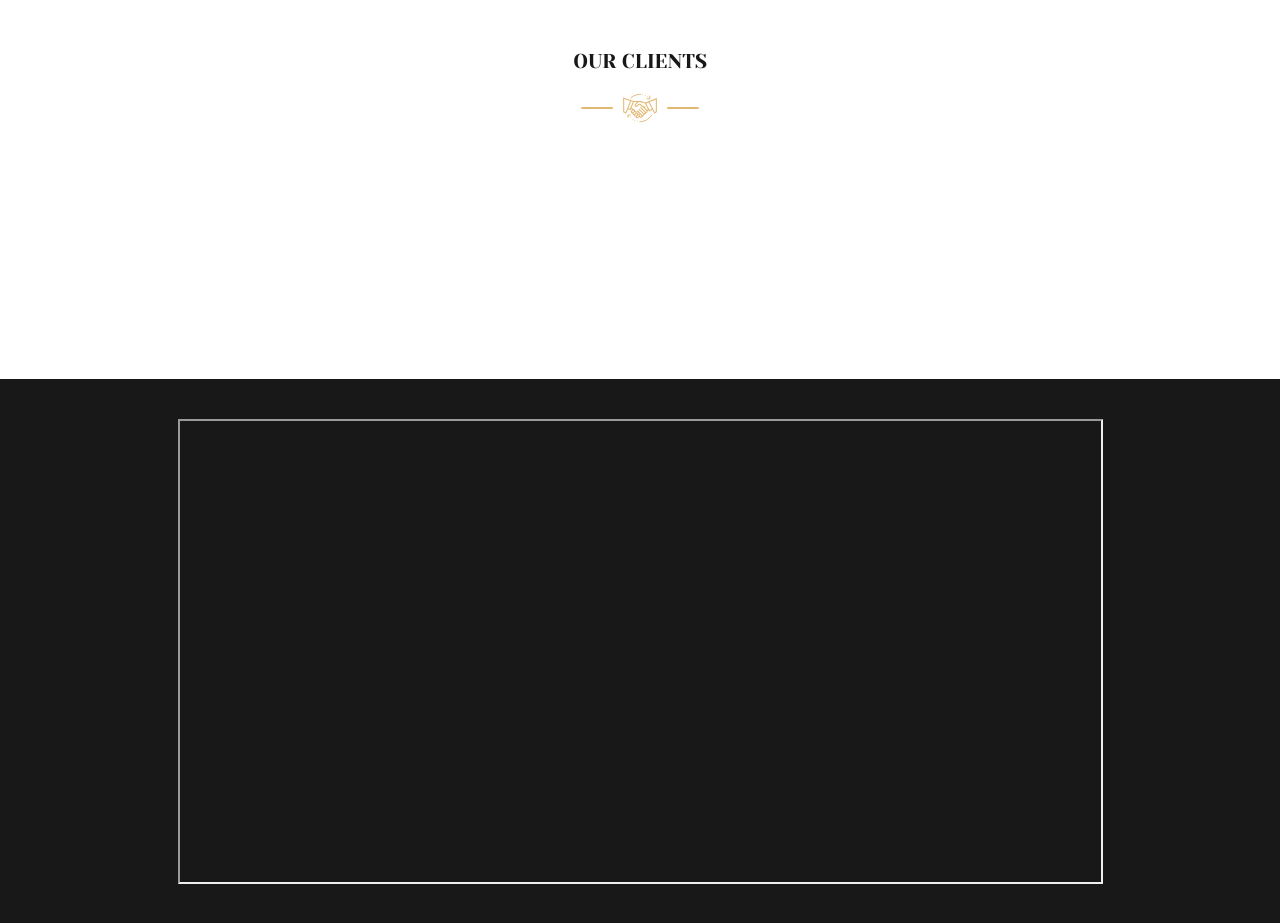
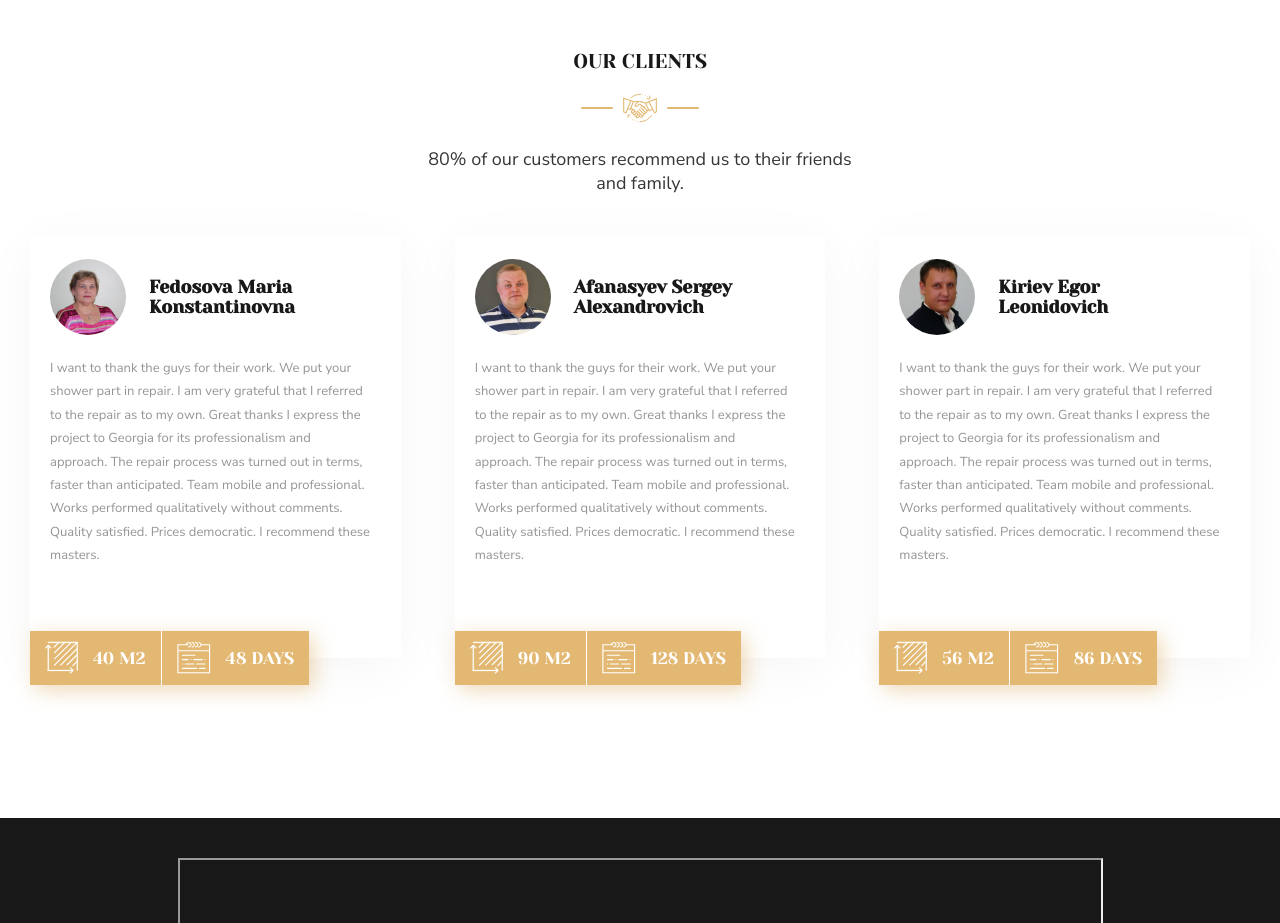
Before and after one commit to Vaycheslav2020/SF-landing_page, a plain HTML site: page index.html in a window 1280 px wide. Shown: the part 5320-6243 px from the top of the page. Drawn offline with Linux system fonts and the light colour scheme.

Commit message:
layout our client block

```diff
--- a/css/style.css
+++ b/css/style.css
@@ -609,7 +609,8 @@ input[type="number"]::-webkit-inner-spin-button {
 
 .help-save,
 .leave-request,
-.gallery {
+.gallery,
+.our-clients {
   display: none;
 }
 
@@ -1109,4 +1110,85 @@ input[type="number"]::-webkit-inner-spin-button {
     display: block;
     padding: 110px 0 160px;
   }
+
+  .our-clients__text {
+    width: 450px;
+    margin: 24px auto 0;
+    text-align: center;
+    color: #363636;
+  }
+
+  .reviews-wrapper {
+    margin-top: 40px;
+    display: flex;
+  }
+
+  .card {
+    background: #ffffff;
+    box-shadow: 0px 10px 50px rgba(0, 0, 0, 0.04);
+    padding: 24px 30px 90px 20px;
+    position: relative;
+    margin-right: 54px;
+  }
+
+  .card:last-child {
+    margin-right: 0;
+  }
+
+  .card__head {
+    display: flex;
+    align-items: center;
+    margin-bottom: 22px;
+  }
+
+  .card__client-photo {
+    width: 76px;
+    height: 76px;
+    border-radius: 50%;
+    margin-right: 23px;
+  }
+
+  .card__name {
+    font-size: 18px;
+    color: #181818;
+  }
+
+  .card-description {
+    font-size: 13px;
+    line-height: 180%;
+    color: #959595;
+    text-align: left;
+  }
+
+  .card-parameters {
+    height: 54px;
+    display: flex;
+    align-items: center;
+    position: absolute;
+    left: 0;
+    bottom: -27px;
+    background: #e3b873;
+    box-shadow: 5px 5px 20px rgba(227, 184, 115, 0.5);
+  }
+
+  .card-parameters__block {
+    height: 100%;
+    padding: 0 15px;
+    display: flex;
+    align-items: center;
+  }
+
+  .card-parameters__block.__square {
+    border-right: 0.75px solid #ffffff;
+  }
+
+  .card-parameters__icon {
+    margin-right: 15px;
+  }
+
+  .card-parameters__block span {
+    font-family: "Yeseva One";
+    font-size: 17px;
+    text-transform: uppercase;
+  }
 }
--- a/index.html
+++ b/index.html
@@ -412,29 +412,107 @@
         <div class="container">
           <h2 class="subtitle text-black">our clients</h2>
           <figure class="subtitle__icon">
-            <img src="./images/icons/handshake.svg" alt="subtitle icon handshake">
+            <img
+              src="./images/icons/handshake.svg"
+              alt="subtitle icon handshake"
+            />
           </figure>
-          <p>80% of our customers recommend us to their
-            friends and family.</p>
+          <p class="our-clients__text">80% of our customers recommend us to their friends and family.</p>
 
           <div class="reviews-wrapper">
             <div class="card">
-            <div class="card__name">
-              <img src="" alt="" class="card__client-photo">
+              <div class="card__head">
+                <img
+                  src="./images/client-1.jpg"
+                  alt="client photo"
+                  class="card__client-photo"
+                />
+                <h4 class="card__name">
+                  Fedosova Maria <br />
+                  Konstantinovna
+                </h4>
               </div>
-            <p></p>
+              <p class="card-description">
+                I want to thank the guys for their work. We put your shower part
+                in repair. I am very grateful that I referred to the repair as
+                to my own. Great thanks I express the project to Georgia for its
+                professionalism and approach. The repair process was turned out
+                in terms, faster than anticipated. Team mobile and professional.
+                Works performed qualitatively without comments. Quality
+                satisfied. Prices democratic. I recommend these masters.
+              </p>
+              <div class="card-parameters">
+                <div class="card-parameters__block __square">
+                  <img src="./images/icons/square.svg" alt="square icon" class="card-parameters__icon">
+                  <span>40 m2</span>
+                </div>
+                <div class="card-parameters__block">
+                  <img src="./images/icons/notes.svg" alt="notes icon" class="card-parameters__icon">
+                  <span>48 DAYS</span>
+                </div>
+              </div>
             </div>
             <div class="card">
-            <div class="card__name">
-              <img src="" alt="" class="card__client-photo">
+              <div class="card__head">
+                <img
+                  src="./images/client-2.jpg"
+                  alt="client photo"
+                  class="card__client-photo"
+                />
+                <h4 class="card__name">
+                  Afanasyev Sergey <br> Alexandrovich
+                </h4>
               </div>
-            <p></p>
+              <p class="card-description">
+                I want to thank the guys for their work. We put your shower part
+                in repair. I am very grateful that I referred to the repair as
+                to my own. Great thanks I express the project to Georgia for its
+                professionalism and approach. The repair process was turned out
+                in terms, faster than anticipated. Team mobile and professional.
+                Works performed qualitatively without comments. Quality
+                satisfied. Prices democratic. I recommend these masters.
+              </p>
+              <div class="card-parameters">
+                <div class="card-parameters__block __square">
+                  <img src="./images/icons/square.svg" alt="square icon" class="card-parameters__icon">
+                  <span>90 м2</span>
+                </div>
+                <div class="card-parameters__block">
+                  <img src="./images/icons/notes.svg" alt="notes icon" class="card-parameters__icon">
+                  <span>128 DAYS</span>
+                </div>
+              </div>
             </div>
             <div class="card">
-            <div class="card__name">
-              <img src="" alt="" class="card__client-photo">
+              <div class="card__head">
+                <img
+                  src="./images/client-3.jpg"
+                  alt="client photo"
+                  class="card__client-photo"
+                />
+                <h4 class="card__name">
+                  Kiriev Egor <br> Leonidovich
+                </h4>
               </div>
-            <p></p>
+              <p class="card-description">
+                I want to thank the guys for their work. We put your shower part
+                in repair. I am very grateful that I referred to the repair as
+                to my own. Great thanks I express the project to Georgia for its
+                professionalism and approach. The repair process was turned out
+                in terms, faster than anticipated. Team mobile and professional.
+                Works performed qualitatively without comments. Quality
+                satisfied. Prices democratic. I recommend these masters.
+              </p>
+              <div class="card-parameters">
+                <div class="card-parameters__block __square">
+                  <img src="./images/icons/square.svg" alt="square icon" class="card-parameters__icon">
+                  <span>56 м2</span>
+                </div>
+                <div class="card-parameters__block">
+                  <img src="./images/icons/notes.svg" alt="notes icon" class="card-parameters__icon">
+                  <span>86 DAYS</span>
+                </div>
+              </div>
             </div>
           </div>
         </div>
```
Also changed, not shown: images/client-1.jpg (added), images/client-2.jpg (added), images/client-3.jpg (added), images/icons/notes.svg (added), images/icons/square.svg (added). Lines whose indentation alone changed are shown as unchanged.
